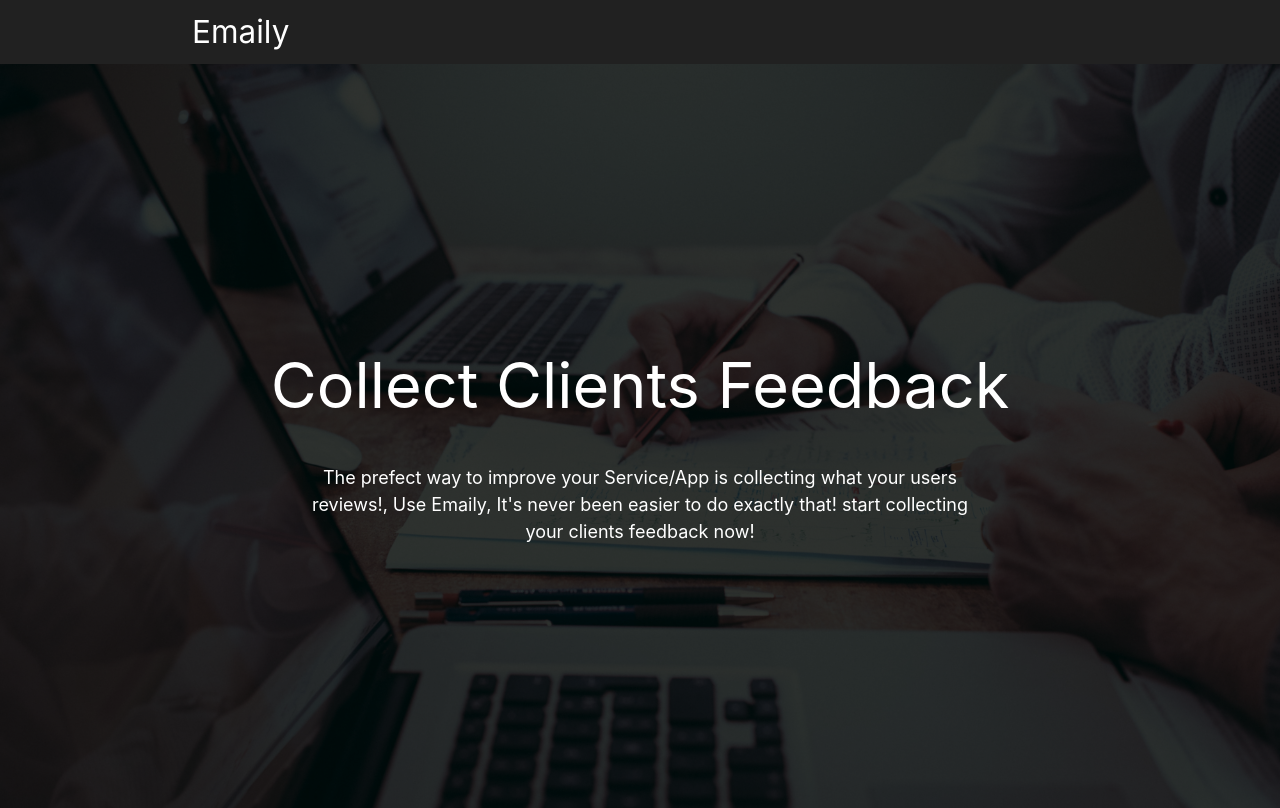
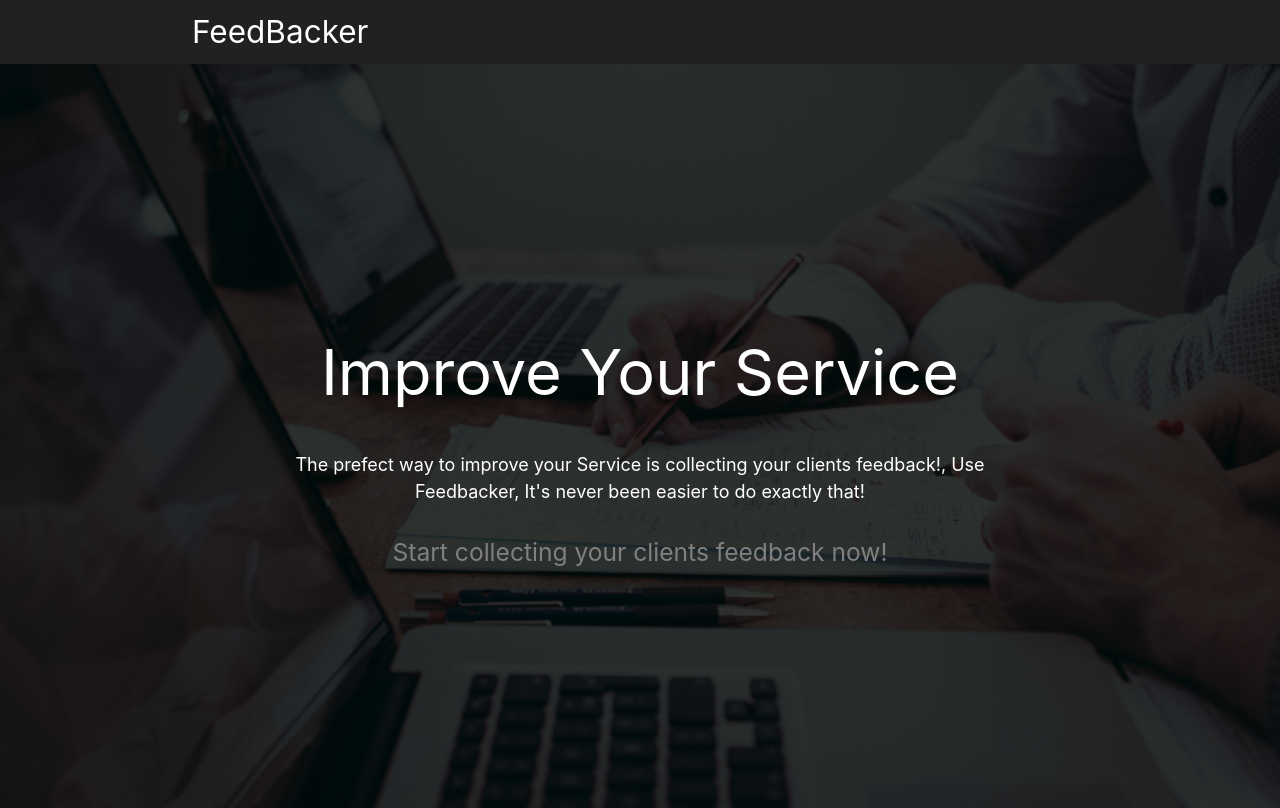
Before and after one commit to AbdelhamidGamal/MERN-SAAS-Project, a React (Create React App) app in the folder client/: page / in a window 1280 px wide. Built offline with nearby package versions, Linux system fonts and the light colour scheme; no server answers.

Commit message:
add readme

```diff
--- a/client/package.json
+++ b/client/package.json
@@ -39,5 +39,6 @@
       "last 1 firefox version",
       "last 1 safari version"
     ]
-  }
+  },
+  "proxy": "http://localhost:5000"
 }
--- a/client/public/index.html
+++ b/client/public/index.html
@@ -29,7 +29,7 @@
       rel="stylesheet"
     />
 
-    <title>Emaily App</title>
+    <title>Feedbacker | Collect Clients Feedback Now!</title>
   </head>
   <body>
     <noscript>You need to enable JavaScript to run this app.</noscript>
--- a/client/src/actions/surveys.js
+++ b/client/src/actions/surveys.js
@@ -26,7 +26,6 @@ export function handleFetchSurveys() {
 
 export function handleDeleteSurvey(id) {
   return async (dispatch) => {
-    console.log(id);
     await axios.post(`/api/surveys/delete`, { id });
     dispatch(handleFetchSurveys());
   };
--- a/client/src/components/Dashboard.js
+++ b/client/src/components/Dashboard.js
@@ -2,24 +2,18 @@ import React, { useEffect } from 'react';
 import { Link } from 'react-router-dom';
 import { connect } from 'react-redux';
 import { handleFetchSurveys, handleDeleteSurvey } from '../actions';
-import axios from 'axios';
 
 function Dashboard({ surveys, handleFetchSurveys, handleDeleteSurvey }) {
   useEffect(() => {
     handleFetchSurveys();
-  }, []);
+  }, [handleFetchSurveys]);
 
   return (
     <div className='container'>
       <div>
-        <button
-          style={{ padding: '0 1rem', marginTop: '1rem', marginLeft: '1rem' }}
-          className='btn white-text blue'
-        >
-          <Link className='white-text' to='/surveys/new'>
-            Create A Survey
-          </Link>
-        </button>
+        <Link className='white-text btn btn-flat teal' to='/surveys/new'>
+          Create A Survey
+        </Link>
       </div>
       <div className='row'>
         {surveys &&
--- a/client/src/components/Header.js
+++ b/client/src/components/Header.js
@@ -11,7 +11,7 @@ function Header({ user }) {
         <div className='nav-wrapper grey darken-4'>
           <div className='container'>
             <Link to={user ? '/surveys' : '/'} className='brand-logo left'>
-              Emaily
+              FeedBacker
             </Link>
             <ul className='right'>
               {user === null ? (
--- a/client/src/components/Landing.js
+++ b/client/src/components/Landing.js
@@ -4,12 +4,14 @@ function Landing() {
   return (
     <div id='landing'>
       <div className='landing-info'>
-        <h1>Collect Clients Feedback</h1>
+        <h1>Improve Your Service</h1>
         <p>
-          The prefect way to improve your Service/App is collecting what your
-          users reviews!, Use Emaily, It's never been easier to do exactly that!
-          start collecting your clients feedback now!
+          The prefect way to improve your Service is collecting your clients
+          feedback!, Use Feedbacker, It's never been easier to do exactly that!
         </p>
+        <h5 style={{ color: 'gray' }}>
+          Start collecting your clients feedback now!
+        </h5>
       </div>
     </div>
   );
```
Also changed, not shown: 1 other file (tests, documents, lock files or other folders).
